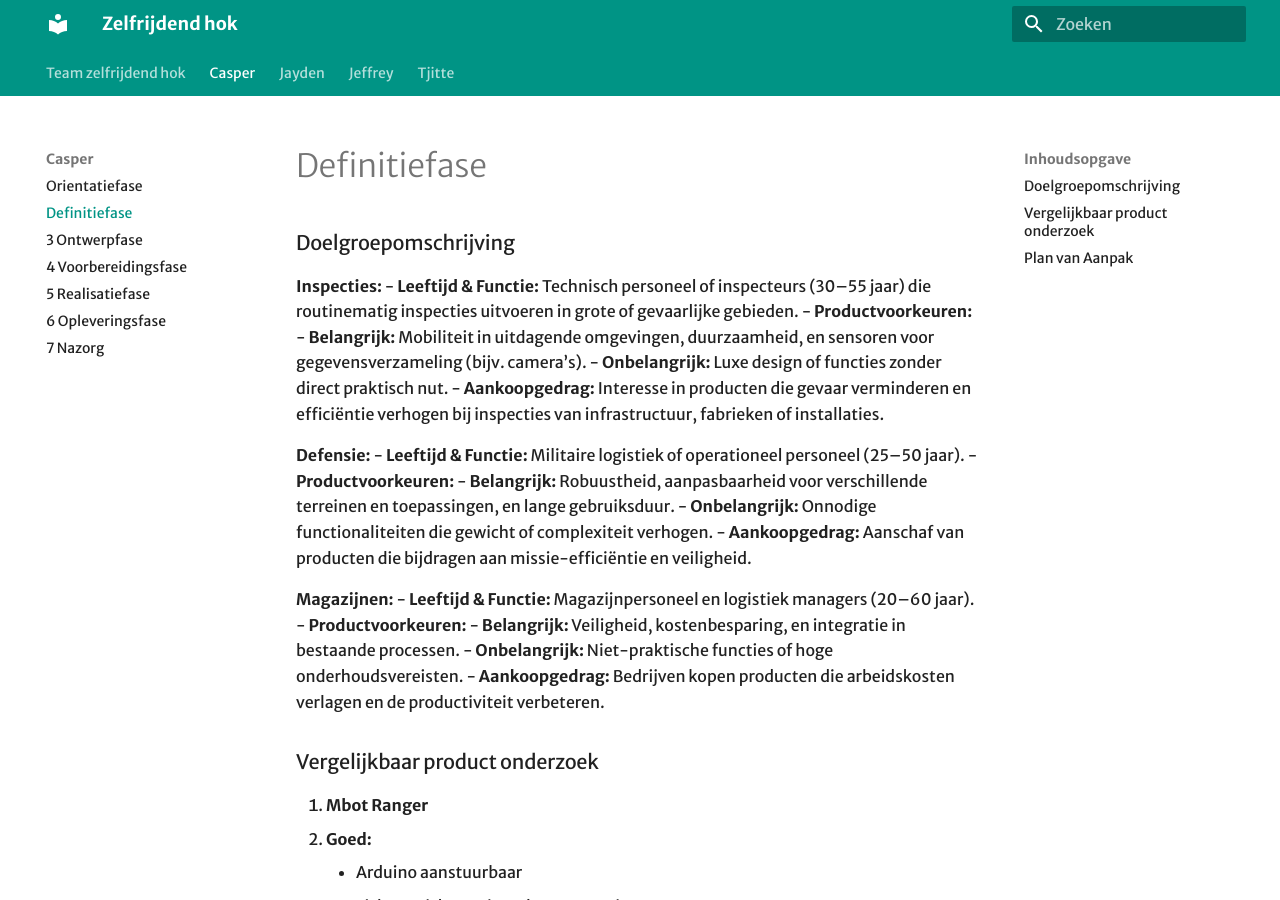
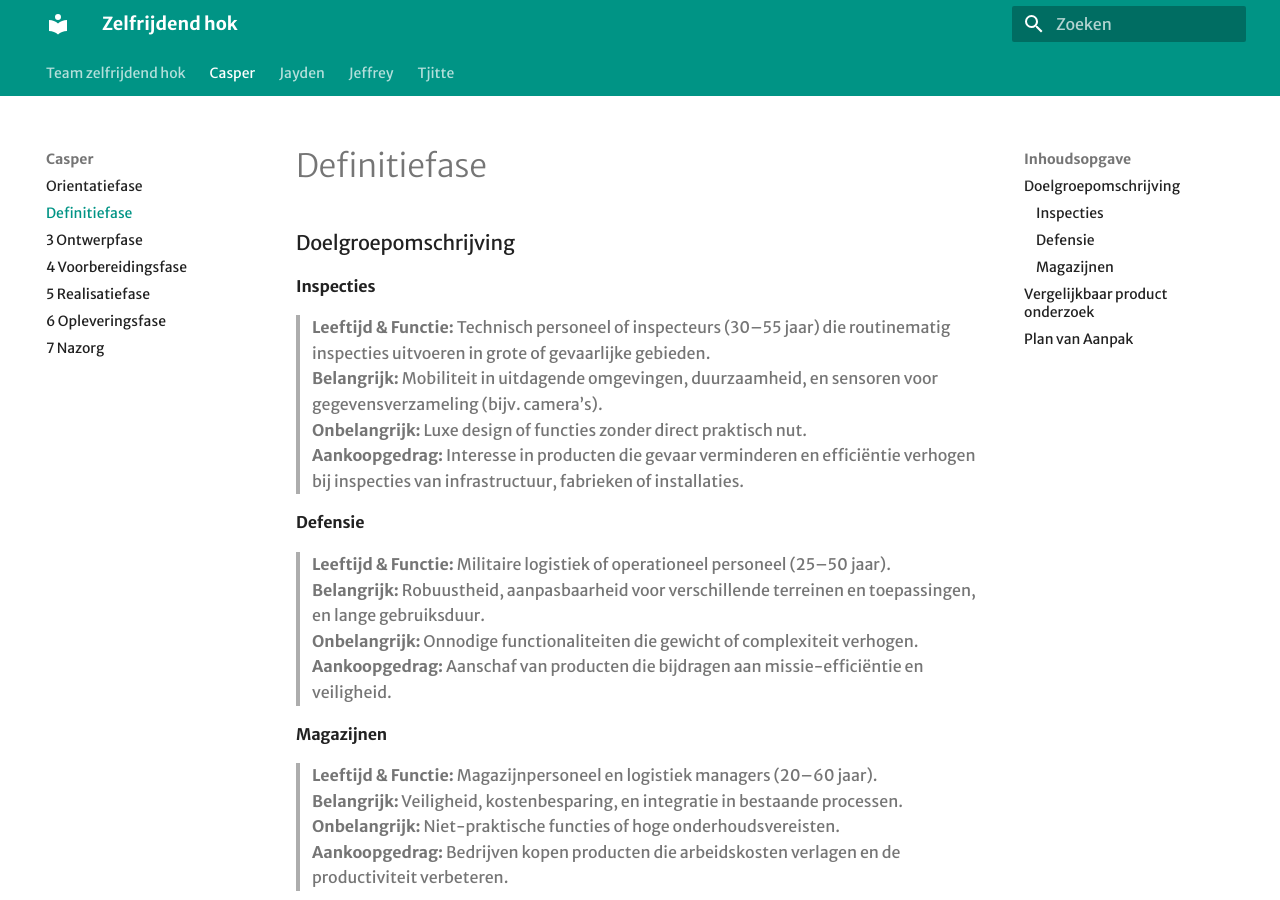
Before and after one commit to Caspertjuh/zelfrijdendekar, an MkDocs documentation site: the page built from docs/Casper/2 Defenitiefase.md, in a window 1280 px wide and 900 px high. Built offline with MkDocs 1.6.1 and Material for MkDocs 9.7.7, drawn with Linux system fonts in a browser that asks for light colours; some web fonts are replaced.

Commit message:
Fix Defenitiefase2

```diff
--- a/docs/Casper/2 Defenitiefase.md
+++ b/docs/Casper/2 Defenitiefase.md
@@ -2,26 +2,26 @@
 
 ### Doelgroepomschrijving
 
-**Inspecties:**
-- **Leeftijd & Functie:** Technisch personeel of inspecteurs (30–55 jaar) die routinematig inspecties uitvoeren in grote of gevaarlijke gebieden.
-- **Productvoorkeuren:**
-  - **Belangrijk:** Mobiliteit in uitdagende omgevingen, duurzaamheid, en sensoren voor gegevensverzameling (bijv. camera’s).
-  - **Onbelangrijk:** Luxe design of functies zonder direct praktisch nut.
-- **Aankoopgedrag:** Interesse in producten die gevaar verminderen en efficiëntie verhogen bij inspecties van infrastructuur, fabrieken of installaties.
+#### Inspecties
 
-**Defensie:**
-- **Leeftijd & Functie:** Militaire logistiek of operationeel personeel (25–50 jaar).
-- **Productvoorkeuren:**
-  - **Belangrijk:** Robuustheid, aanpasbaarheid voor verschillende terreinen en toepassingen, en lange gebruiksduur.
-  - **Onbelangrijk:** Onnodige functionaliteiten die gewicht of complexiteit verhogen.
-- **Aankoopgedrag:** Aanschaf van producten die bijdragen aan missie-efficiëntie en veiligheid.
+> **Leeftijd & Functie:** Technisch personeel of inspecteurs (30–55 jaar) die routinematig inspecties uitvoeren in grote of gevaarlijke gebieden.
+> **Belangrijk:** Mobiliteit in uitdagende omgevingen, duurzaamheid, en sensoren voor gegevensverzameling (bijv. camera’s).
+> **Onbelangrijk:** Luxe design of functies zonder direct praktisch nut.
+> **Aankoopgedrag:** Interesse in producten die gevaar verminderen en efficiëntie verhogen bij inspecties van infrastructuur, fabrieken of installaties.
 
-**Magazijnen:**
-- **Leeftijd & Functie:** Magazijnpersoneel en logistiek managers (20–60 jaar).
-- **Productvoorkeuren:**
-  - **Belangrijk:** Veiligheid, kostenbesparing, en integratie in bestaande processen.
-  - **Onbelangrijk:** Niet-praktische functies of hoge onderhoudsvereisten.
-- **Aankoopgedrag:** Bedrijven kopen producten die arbeidskosten verlagen en de productiviteit verbeteren.
+#### Defensie
+
+> **Leeftijd & Functie:** Militaire logistiek of operationeel personeel (25–50 jaar).
+> **Belangrijk:** Robuustheid, aanpasbaarheid voor verschillende terreinen en toepassingen, en lange gebruiksduur.
+> **Onbelangrijk:** Onnodige functionaliteiten die gewicht of complexiteit verhogen.
+> **Aankoopgedrag:** Aanschaf van producten die bijdragen aan missie-efficiëntie en veiligheid.
+
+#### Magazijnen
+
+> **Leeftijd & Functie:** Magazijnpersoneel en logistiek managers (20–60 jaar).
+> **Belangrijk:** Veiligheid, kostenbesparing, en integratie in bestaande processen.
+> **Onbelangrijk:** Niet-praktische functies of hoge onderhoudsvereisten.
+> **Aankoopgedrag:** Bedrijven kopen producten die arbeidskosten verlagen en de productiviteit verbeteren.
 
 ### Vergelijkbaar product onderzoek
 
```
